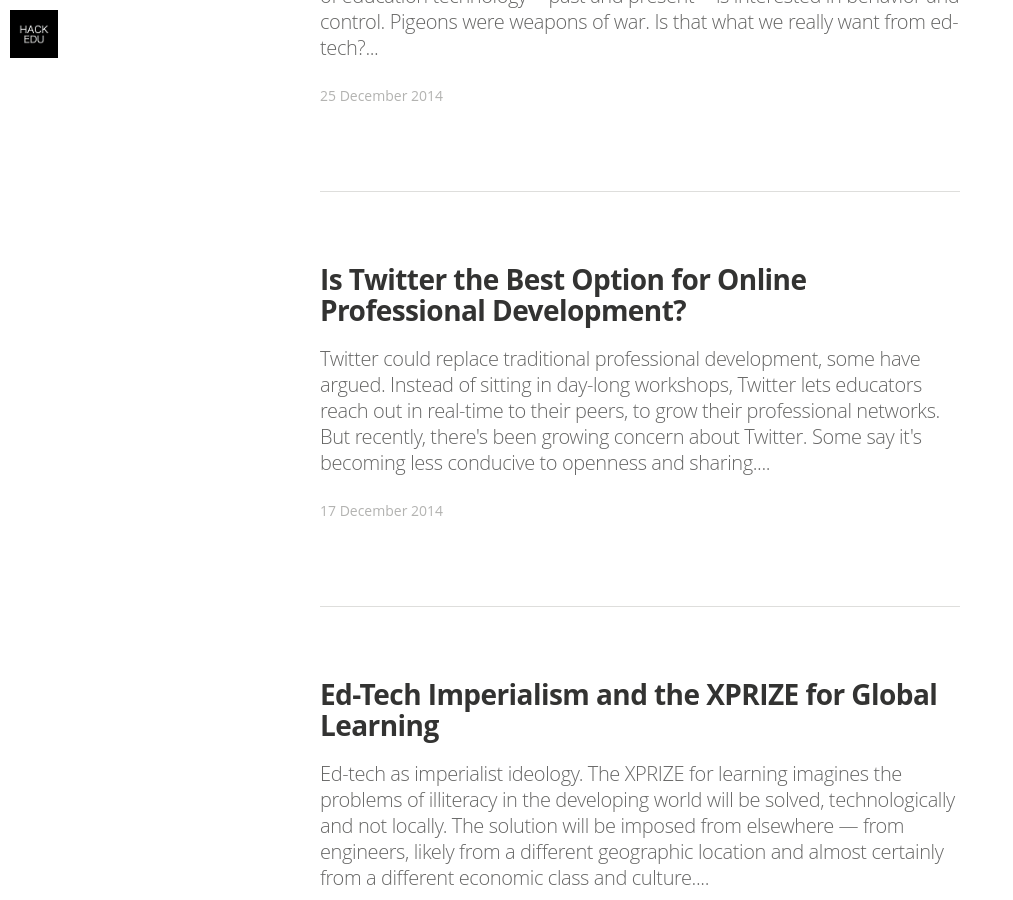
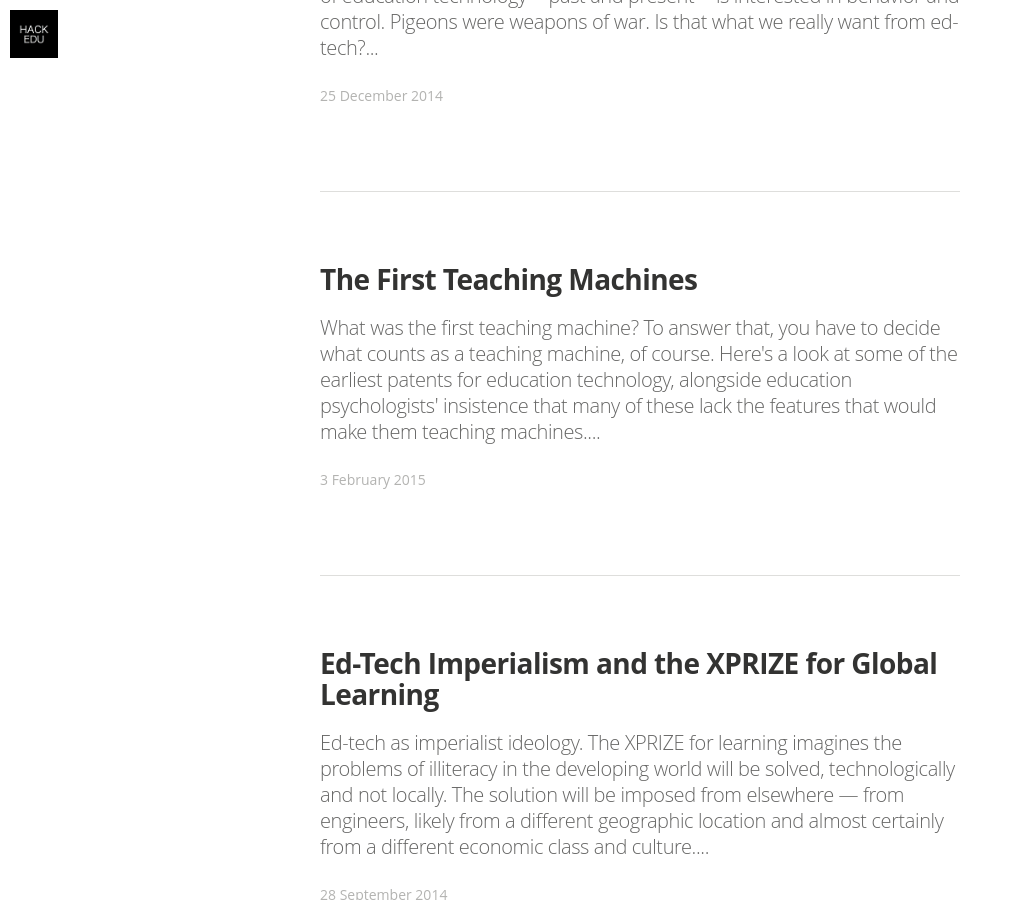
Before and after one commit to HackEducation/Writing, a Jekyll site: the page built from index.html, in a window 1280 px wide and 900 px high, scrolled down 6058 px. Shown: the whole window, without its empty margins (0-1013 px from the left). Built offline with Jekyll 4.4.1, drawn with Linux system fonts in a browser that asks for light colours; nearby versions of some CDN libraries; some web fonts are replaced; Markdown is read by kramdown in place of the engine named in the settings; the list of posts is cut into pages by our own code.

Commit message:
new post

```diff
--- a/index.html
+++ b/index.html
@@ -347,20 +347,15 @@ layout: default
 
         <article class="post" itemscope itemtype="http://schema.org/BlogPosting" role="article">
           <div class="article-item">
-
             <header class="post-header">
-              <h2 class="post-title" itemprop="name"><a href="http://hackeducation.com/2014/12/17/twitter-professional-development/" itemprop="url">Is Twitter the Best Option for Online Professional Development?</a></h2>
+              <h2 class="post-title" itemprop="name"><a href="http://hackeducation.com/2015/02/03/the-first-teaching-machines" itemprop="url">The First Teaching Machines</a></h2>
             </header>
-
             <section class="post-excerpt" itemprop="description">
-              <p>Twitter could replace traditional professional development, some have argued. Instead of sitting in day-long workshops, Twitter lets educators reach out in real-time to their peers, to grow their professional networks. But recently, there's been growing concern about Twitter. Some say it's becoming less conducive to openness and sharing....</p>
+              <p>What was the first teaching machine? To answer that, you have to decide what counts as a teaching machine, of course. Here's a look at some of the earliest patents for education technology, alongside education psychologists' insistence that many of these lack the features that would make them teaching machines....</p>
             </section>
-
             <div class="post-meta">
-              <time datetime="17 December 2014">17 December 2014</time>
+              <time datetime="3 February 2015">3 February 2015</time>
   <!--            <span class="post-tags-set">on <span class="post-tag-">, <a href="/tag/"></a></span></span>-->
-            </div>
-
           <div>
         </article>
 
```
